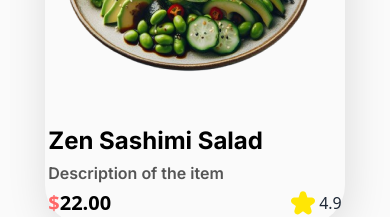
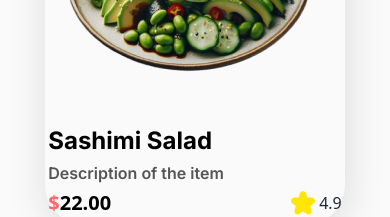
Before and after one commit to Maxwell011/sushi-experience, a React (Vite) app: page / in a window 390 px wide. Shown: the part 2680-2897 px from the top of the page. Built offline with nearby package versions, Linux system fonts and the light colour scheme.

Commit message:
Changed the code to be responsive

```diff
--- a/constants/index.ts
+++ b/constants/index.ts
@@ -15,7 +15,8 @@ export const SPECIAL_DISHES = [
   },
   {
     image: "/Sushi Salad -- 2.png",
-    title: "Zen Sashimi Salad",
+    // title: "Zen Sashimi Salad",
+    title: "Sashimi Salad",
     description: "Description of the item",
     currency: "$",
     price: "22.00",
```
